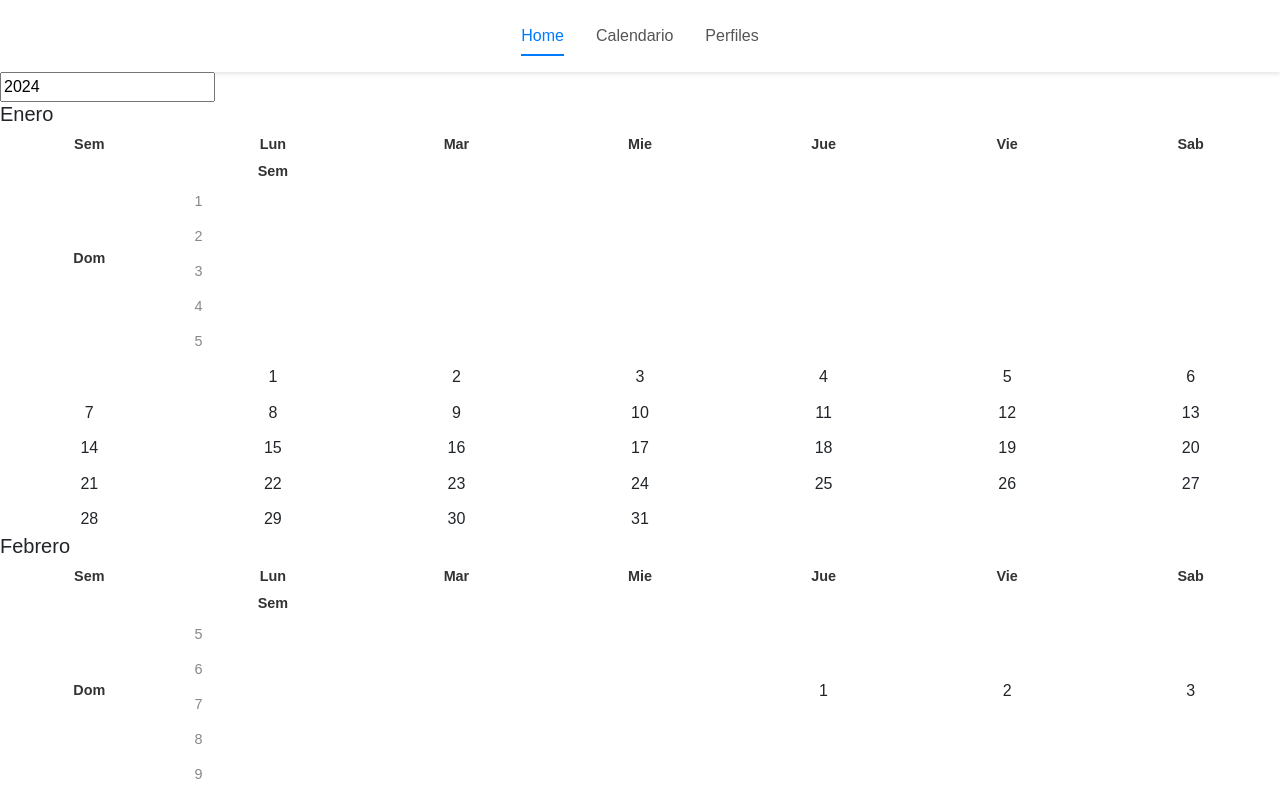
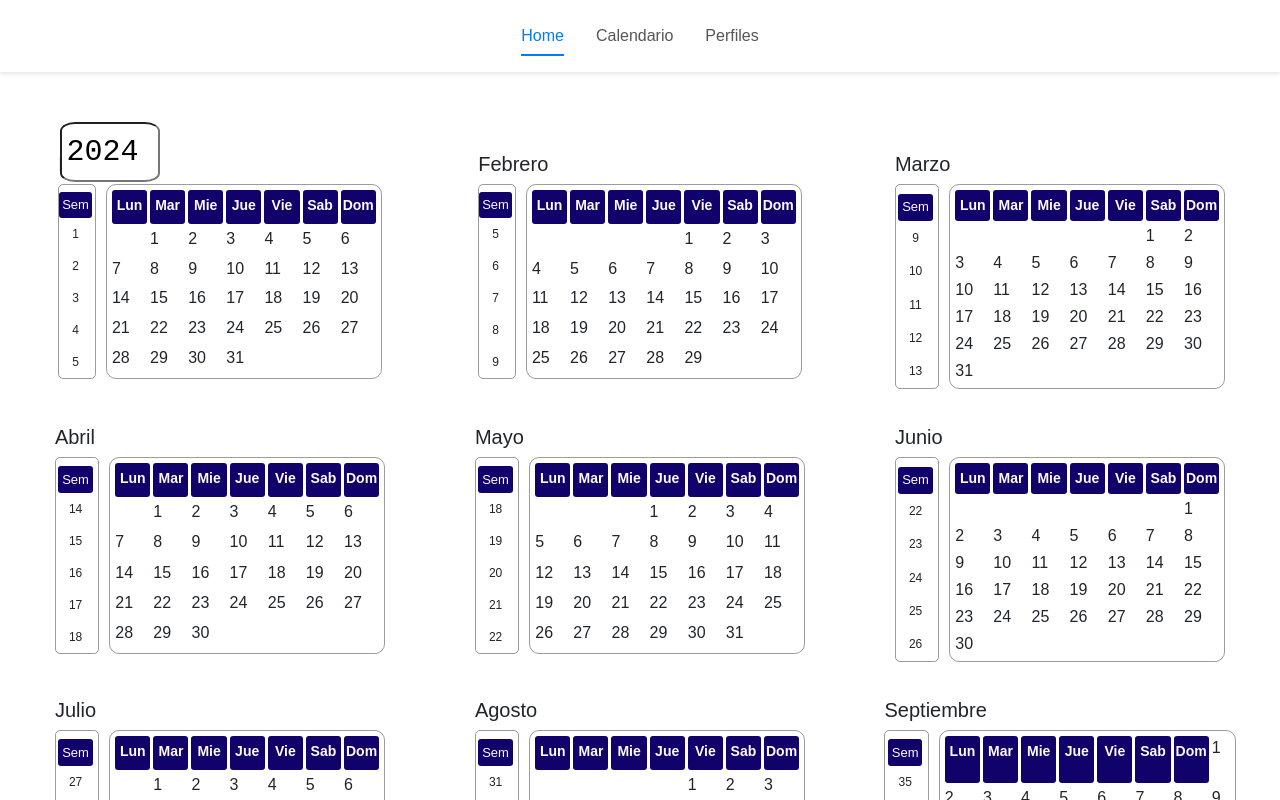
Before and after one commit to wavaronr/calendario, a React (Create React App) app: page /Calendario in a window 1280 px wide. Shown: the top 800 px of the page. Built offline with nearby package versions, Linux system fonts and the light colour scheme; no server answers.

Commit message:
fixNewDising

```diff
--- a/src/components/Calendarios.js
+++ b/src/components/Calendarios.js
@@ -19,25 +19,24 @@ function Calendarios({ monthCalendario, yearSet, setWeekNumber }) {
 
   const countDays = new Date(yearSet, monthCalendario + 1, 0).getDate();
   const days = Array.from({ length: countDays }, (_, index) => index + 1);
-  const daysTitle = ['Sem', 'Lun', 'Mar', 'Mie', 'Jue', 'Vie', 'Sab', 'Dom'];
+  const daysTitle = ['Lun', 'Mar', 'Mie', 'Jue', 'Vie', 'Sab', 'Dom'];
 
   return (
     <div className="calendar">
+      <WeekCount
+        monthCalendario={monthCalendario}
+        yearSet={yearSet}
+        setWeekNumber={setWeekNumber}
+      />
       <ol className="ol">
         {daysTitle.map((dayL, index) => (
           <li
-            className={`dayLetter ${index === 0 ? 'week-number-header' : ''}`}
+            className={`dayLetter`}
             key={dayL}
           >
             {dayL}
           </li>
         ))}
-
-        <WeekCount
-          monthCalendario={monthCalendario}
-          yearSet={yearSet}
-          setWeekNumber={setWeekNumber}
-        />
 
         {days.map((day) => (
           <DaysCalendar
--- a/src/css/calendario.css
+++ b/src/css/calendario.css
@@ -1,66 +1,135 @@
-.calendar-container-inner {
-  display: flex;
-  gap: 1rem;
+.calendar{
+    background-color:none;
+    display: flex;
+    gap: 10px;
+}
+.ol{
+    list-style: none;
+    display: grid;
+    grid-template-columns: repeat(7 ,1fr);
+    gap: 3px;
+    border-radius: 10px;
+    border: 1px solid rgba(0, 0, 0, 0.39);
+    padding: 5px;
+    background-color: none;
+    flex-grow: 1;
+}
+.numerWeek{
+    grid-template-columns: repeat(1,1fr);
+    display: grid;
+    list-style: none;
+    border: 1px solid rgba(0, 0, 0, 0.39);
+    border-radius: 5px;
+    place-items: center;
+    padding-right: 3px;
+    padding-left: 0;
+}
+.numerW-title {
+    background-color: rgb(17, 1, 107);
+    color: rgb(255, 251, 251) ;
+    border-radius: 3px;
+    font-size:13px;
+    padding-left: 1px;
+    text-align: center;
+    margin-top: 20%;
 }
 
-.numerWeek {
-  list-style: none;
-  padding: 0;
-  margin: 0;
-  display: flex;
-  flex-direction: column;
-  gap: 5px;
+li.numerW-title{
+    padding: 10%;
+    position: relative;
 }
 
-.numerW-title {
-  font-weight: bold;
-  text-align: center;
-  font-size: 0.9rem;
-  color: #333;
+.card{
+  border: 1px solid black;
 }
 
-.btn.numerW {
-  border: none;
-  background: transparent;
-  padding: 0;
-  font-size: 0.9rem;
-  color: #888;
-  cursor: pointer;
-  width: 30px;
-  height: 30px;
-  display: flex;
-  justify-content: center;
-  align-items: center;
+
+.firstday{
+    grid-column-start: var(--dayStart);
 }
 
-.btn.numerW:hover {
-  background-color: #f0f0f0;
-  border-radius: 5px;
+.dayLetter{
+  background-color: rgb(17, 1, 107);
+  color: rgb(255, 251, 251);
+  text-align: center;
+  border-radius: 3px;
+  padding: 5px 2px;
+  font-size: 14px;
+  font-weight: bold;
+  overflow: hidden;
+  text-overflow: ellipsis;
+  white-space: nowrap;
 }
 
-.calendar {
-  flex-grow: 1;
+.card-content {
+    display: flex;
+    flex-wrap: wrap;
+    position: relative;
+    margin: 50px; /* Agrega un margen de 20px entre los calendarios */
+}
+.card{
+    margin:10px
+}
+.card-title{
+    text-align: center;
 }
 
-.ol {
-  list-style: none;
-  display: grid;
-  grid-template-columns: repeat(7, 1fr);
-  padding: 0;
-  margin: 0;
-  gap: 5px;
-  align-items: center;
+.weekdays{
+    background-color: none
+    ;
 }
 
-.dayLetter {
-  text-align: center;
-  font-weight: bold;
-  color: #333;
-  font-size: 0.9rem;
+.year-input {
+    top:50px;
+    border-radius: 15%;
+    position: relative;
+    width: 100px;
+    height: 60px;
+    font-family: "Courier New";
+    font-size: 30px;
+    text-align: center;
+    left: 60px;
+  }
+
+  .btn.numerW {
+    font-size: 12px;
+  }
+  .btn.numerW:hover {
+    box-shadow: 0 2px 4px rgba(0, 0, 0, 0.5);
+  }
+
+  .card-profiles{
+    grid-template-columns: repeat(4, 1fr); /* Divide en 4 columnas de igual tamaño */
+    gap: 20px;
+    display: flex;
+    flex-wrap: wrap;
+  }
+
+  .cardcalendario{
+    display: flex;
+    flex-wrap: wrap;
+    border-radius: 7px;
+    background: linear-gradient(145deg, #ffffff, #e1e1e6);
+    box-shadow:  1px 1px 3px #a5a5a8,
+                 -1px -1px 3px #ffffff;
+    margin: 20px;
+                         }
+    .cardprofile{
+        display: flex;
+        flex-wrap: wrap;
+        border-radius: 7px;
+        background: linear-gradient(145deg, #ffffff, #e1e1e6);
+        box-shadow:  1px 1px 3px #a5a5a8,
+                     -1px -1px 3px #ffffff;
+        margin: 20px;
+
+
+    }
+
+.calendar-grid {
+  display: grid;
+  grid-template-columns: repeat(auto-fit, minmax(400px, 1fr));
+  gap: 20px;
+  justify-items: center;
+  padding: 20px;
 }
-
-.weekdays,
-.firstday {
-  text-align: center;
-  padding: 0.2rem;
-}
```
